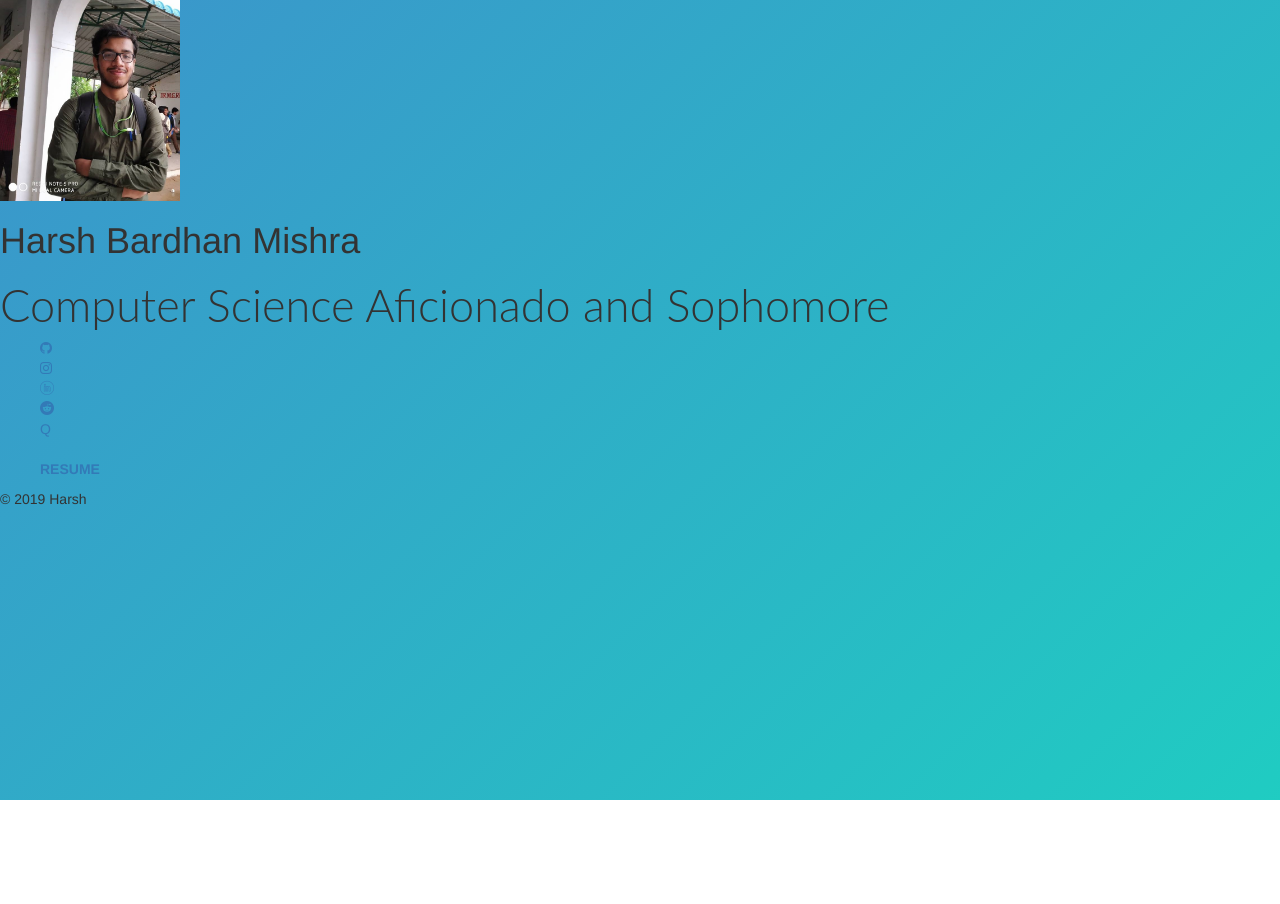
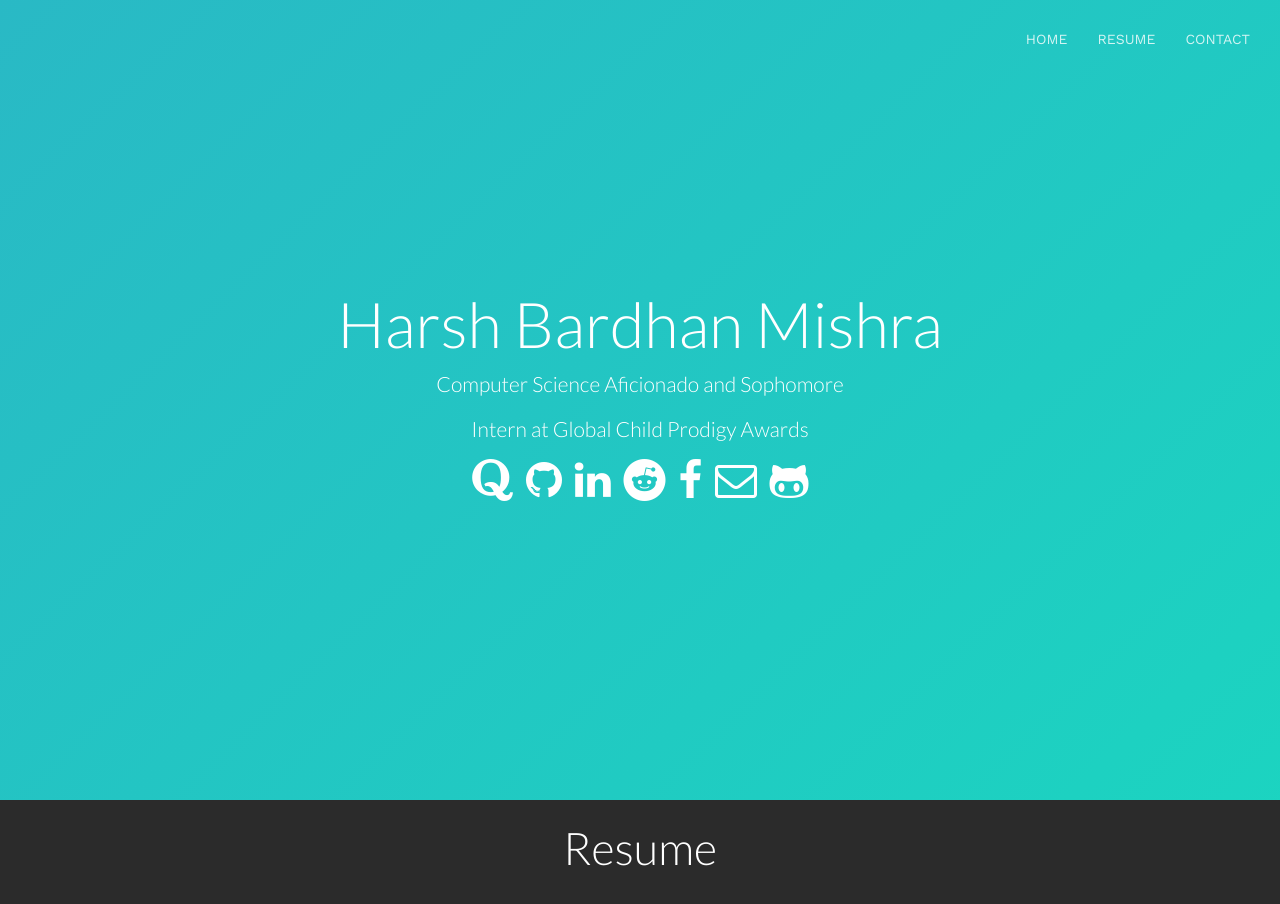
Before and after one commit to HarshCasper/HarshCasper.github.io, a plain HTML site: page index.html in a window 1280 px wide. Shown: the top 904 px of the page. Before the commit the page ends 800 px from the top, so only its background shows below. Drawn offline with nearby package versions, Linux system fonts and the light colour scheme; files whose address does not match are found by name; a web font is replaced by a local one.

Commit message:
Update index.html

```diff
--- a/index.html
+++ b/index.html
@@ -1,37 +1,101 @@
 <!DOCTYPE html>
 <html>
   <head>
-	<meta charset="utf-8">
-	<meta http-equiv="X-UA-Compatible" content="IE=edge">
+
+    <meta charset="UTF-8">
+    <meta name="viewport" content="width=device-width, initial-scale=1.0">
     <title>Harsh Bardhan Mishra</title>
-	<meta name="viewport" content="width=device-width, initial-scale=1">
-	<link rel="stylesheet" href="css/icomoon.css">
-	<link rel="stylesheet" href="css/bootstrap.css">
+    <link rel="stylesheet" href="https://maxcdn.bootstrapcdn.com/bootstrap/3.3.7/css/bootstrap.min.css" integrity="sha384-BVYiiSIFeK1dGmJRAkycuHAHRg32OmUcww7on3RYdg4Va+PmSTsz/K68vbdEjh4u" crossorigin="anonymous">
+    <link rel="stylesheet" href="https://maxcdn.bootstrapcdn.com/font-awesome/4.7.0/css/font-awesome.min.css">
     <link rel="stylesheet" href="css/style.css">
-	<link rel="shortcut icon" href="images/favicon.ico">
+    <link href="https://fonts.googleapis.com/css?family=Lato:300,700,900" rel="stylesheet">
+    <link href="https://fonts.googleapis.com/css?family=Work+Sans" rel="stylesheet">
+    <link href="https://fonts.googleapis.com/css?family=Raleway" rel="stylesheet">
+    <link rel="icon" href="https://github.com/HarshCasper/HarshCasper.github.io/blob/master/Images/favicon.ico">
+
   </head>
+
   <body>
-	<div id="particles-js">
-		<div class="main-content">
-			<figure>
-				<img src="Images/89.jpg" alt="Harsh" style="width: 180px;">
-			</figure>
-			<h1>Harsh Bardhan Mishra</h1>
-			<h2>Computer Science Aficionado and Sophomore</h2>
-			<ul class="social">
-				<li><a href="https://github.com/harshcasper" target="_blank"><i class="icon-github"></i></a></li>
-				<li><a href="https://www.instagram.com/harshcasper" target="_blank"><i class="icon-instagram"></i></a></li>
-				<li><a href="https://www.linkedin.com/in/harsh-bardhan-mishra-b19990173/" target="_blank"><i class="icon-linkedin2"></i></a></li>
-				<li><a href="https://www.reddit.com/user/harshcasper" target="_blank"><i class="icon-reddit"></i></a></li>
-				<li><a href="https://www.quora.com/profile/Harsh-B-Mishra" target="_blank">Q</i></a></li><br>
-				<hr<<li><a href="https://HarshCasper.github.io/HarshCasper.github.io/Resume.html"target="_blank"><strong>RESUME</strong></i></a></li>
+    <nav class="navbar navbar-inverse navbar-fixed-top navbar-no-bg" role="navigation" data-spy="affix" data-offset-top="100">
+        <div class="container-fluid">
+            <div class="navbar-header">
+                <button type="button" class="navbar-toggle collapsed" data-toggle="collapse" data-target="#top-navbar-1">
+                    <span class="sr-only">Toggle navigation</span>
+                    <span class="icon-bar"></span>
+                    <span class="icon-bar"></span>
+                    <span class="icon-bar"></span>
+                </button>
+
+            </div>
+
+            <div class="collapse navbar-collapse" id="top-navbar-1">
+                <ul class="nav navbar-nav navbar-right" id="top-navbar-links">
+                    <li><a class ="nav_btn home_btn" >Home</a></li>
+
+                    <li><a class ="nav_btn resume_btn">Resume</a></li>
+                    <li><a class ="nav_btn contact_btn">Contact</a></li>
                 </ul>
             </div>
-		<footer id="footer">
-			&copy; 2019 Harsh
-		</footer>
         </div>
-	<script src="js/particles.js"></script>
+    </nav>
+
+    <div class = "wrapper">
+
+        <!-- Homepage Section -->
+        <section id = "homepage">
+            <div class="jumbotron">
+                <h1>Harsh Bardhan Mishra</h1>
+                <p>Computer Science Aficionado and Sophomore</p>
+                <p>Intern at Global Child Prodigy Awards</p>
+                <a target="_blank" href="https://www.quora.com/profile/Harsh-B-Mishra"><i class ="fa fa-quora fa-3x social-icons" id = "quora_icon"></i></a>
+                <a target="_blank" href="https://github.com/harshcasper"><i class ="fa fa-github fa-3x social-icons" id = "github_icon"></i></a>
+                <a target="_blank" href="https://www.linkedin.com/in/harsh-bardhan-mishra-b19990173/"><i class ="fa fa-linkedin fa-3x social-icons" id = "linkedin_icon"></i></a>
+                <a target="_blank" href="https://www.reddit.com/user/harshcasper"><i class ="fa fa-reddit fa-3x social-icons" id = "reddit"></i></a>
+                <a target="_blank" href="https://www.facebook.com/harshbardhan.mishra.73"><i class ="fa fa-facebook fa-3x social-icons" id = "facebook"></i></a>
+                <a href="erbeusgriffincasper@gmail.com"><i class ="fa fa-envelope-o fa-3x social-icons" id = "email_icon"></i></a>
+                <a href="https://sourcerer.io/harshcasper"><i class ="fa fa-github-alt fa-3x social-icons" id = "sourcere_icon"></i></a>
+
+            </div>
+        </section>
+
+        <section id="resumepage">
+                <div class="section_title" id ="resumetitle">
+                    <h2>Resume</h2>
+                </div>
+
+                <div class = "container">
+                    <embed class = "resume_view" src="https://github.com/HarshCasper/HarshCasper.github.io/blob/master/Harsh's%20Resume.pdf" />
+
+                </div>
+
+        </section>
+
+        <section id="contactpage">
+            <div class="row">
+                <div class="section-title col-md-12 text-center">
+                    <h2>Contact Me</h2>
+                </div>
+            </div>
+            <div class="row">
+                <div class="col-md-12 text-center">
+                    <h3><i class ="fa fa-envelope"></i>&nbsp;Email: erbeusgriffincasper@gmail.com</h3>
+                    <h3><i class ="fa fa-phone"></i>&nbsp;Phone Number: 9799053844</h3>
+                    <h3><i class ="fa fa-telegram"></i>&nbsp;Telegram: @erbeusgriffin</h3>
+                    <h3><i class ="fa fa-file"></i>&nbsp;<a href="https://harshcasper.github.io/HarshCasper.github.io/Resume.html">Visit my Online Resume</a></h3>
+                </div>
+            </div>
+                </section>
+
+    </div>
+
+
+
+  <script
+  src="https://code.jquery.com/jquery-3.2.1.min.js" integrity="sha256-hwg4gsxgFZhOsEEamdOYGBf13FyQuiTwlAQgxVSNgt4=" crossorigin="anonymous"></script>
+  <script src="js/animatescroll.js"></script>
+  <script src="https://cdnjs.cloudflare.com/ajax/libs/popper.js/1.11.0/umd/popper.min.js" integrity="sha384-b/U6ypiBEHpOf/4+1nzFpr53nxSS+GLCkfwBdFNTxtclqqenISfwAzpKaMNFNmj4" crossorigin="anonymous"></script>
+  <script src="https://maxcdn.bootstrapcdn.com/bootstrap/3.3.7/js/bootstrap.min.js" integrity="sha384-Tc5IQib027qvyjSMfHjOMaLkfuWVxZxUPnCJA7l2mCWNIpG9mGCD8wGNIcPD7Txa" crossorigin="anonymous"></script>
   <script src="js/app.js"></script>
+
 </body>
 </html>
```
Lines whose indentation alone changed are shown as unchanged.
